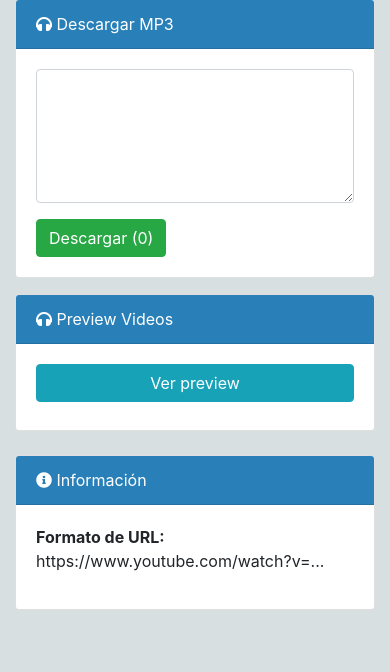
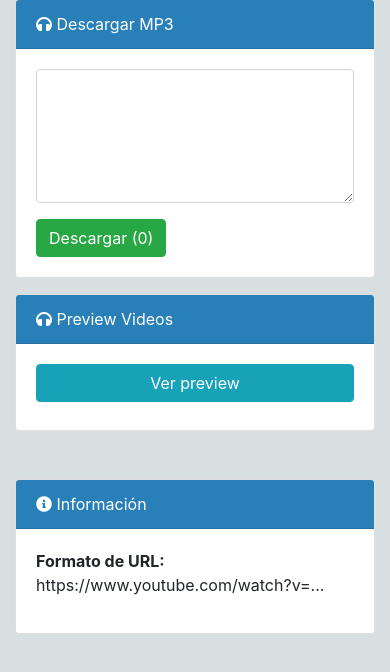
Before and after one commit to rubegartor/YoutubeToMP3, a Flask app: page / in a window 390 px wide. Shown: the part 81-753 px from the top of the page. Run offline with Flask 2, Linux system fonts and the light colour scheme; some libraries are stand-ins or nearby versions.

Commit message:
Fix bottom margin problem

```diff
--- a/templates/index.html
+++ b/templates/index.html
@@ -1,7 +1,7 @@
     {% include "nav.html" %}
     <div class="container mt-4">
       <div class="row">
-        <div class="col-sm-8">
+        <div class="col-sm-8 mb-4">
           <div class="card mb-3">
             <div class="card-header text-white" style="background: #2980b9;">
               <i class="fas fa-headphones"></i> Descargar MP3
```
